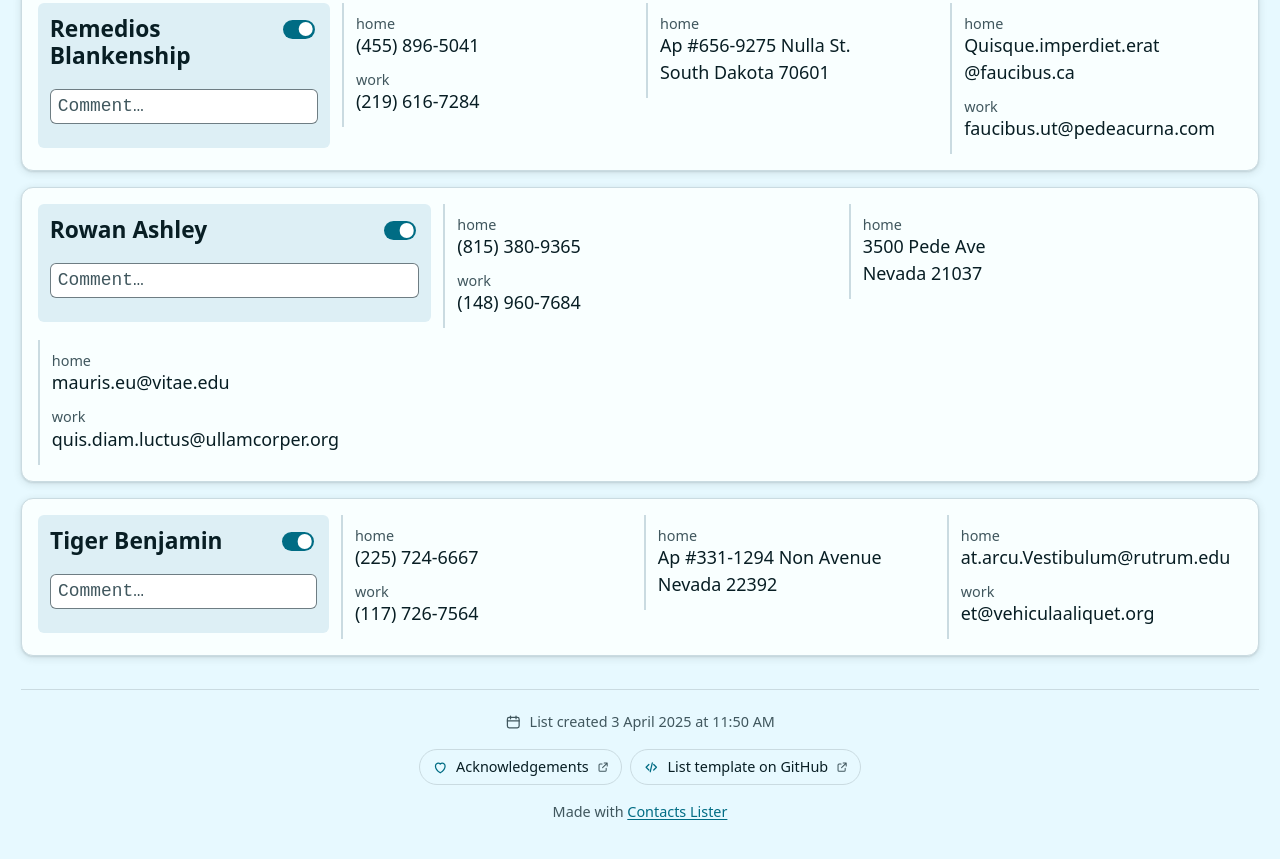
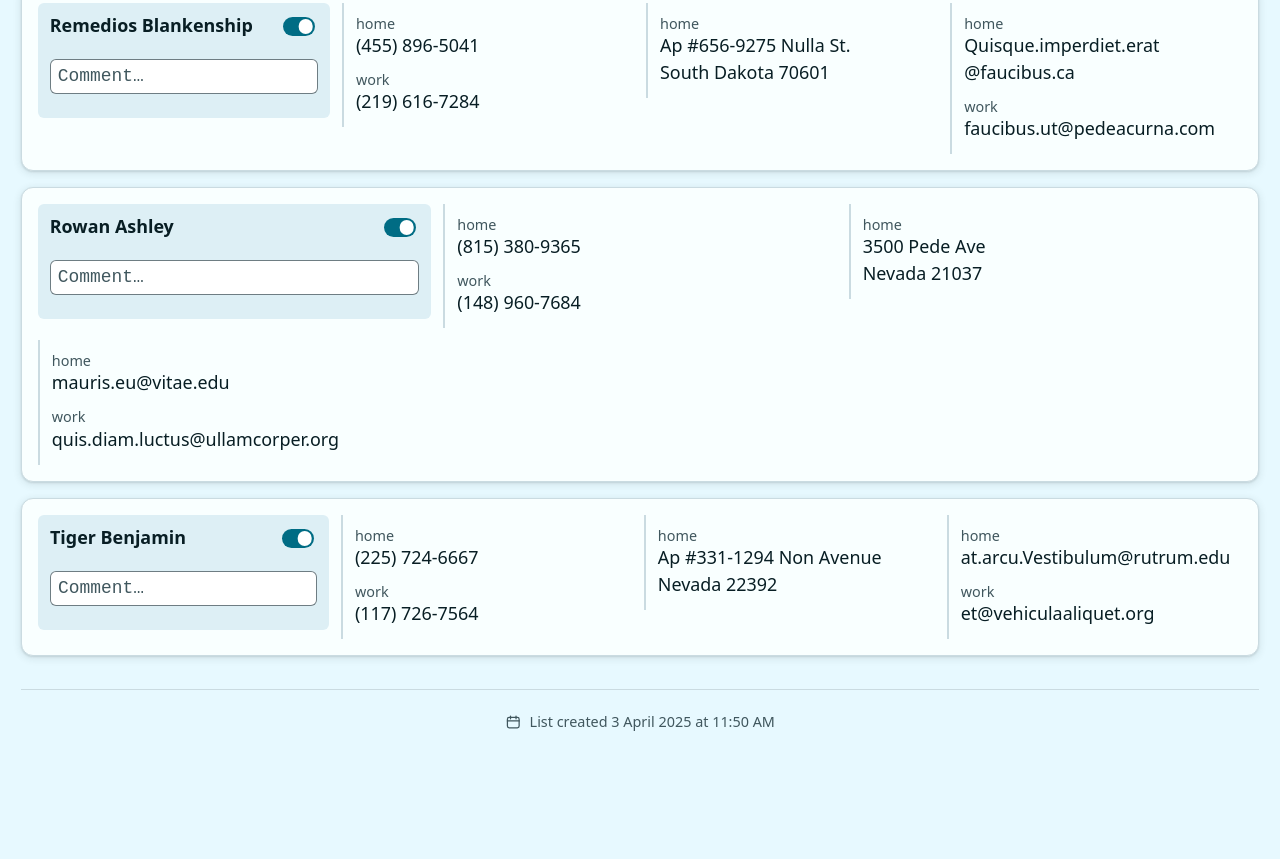
Before and after one commit to knvsoft/cl-template, a plain HTML site: page index.html in a window 1280 px wide. Shown: the part 1159-2018 px from the top of the page. After the commit the page ends 1933 px from the top, so only its background shows below. Drawn offline with Linux system fonts and the light colour scheme.

Commit message:
Footer: the credit line on paper only, links gone; card names Headline-sized on screen
- .list-footer-credit is hidden on screen and shown in print (small, --text-2); the date stays in both.
- The footer links (.list-footer-links) and their rules are removed; the app's About holds them now.
- .p-name on screen: --step-0, weight 600 (new token --weight-semibold); in print --step-1 bold as before.
  The card's details switch centres on the name's line at --step-0.
- index.html: the sample footer without the links.

```diff
--- a/index.html
+++ b/index.html
@@ -211,10 +211,6 @@
 
 <footer class="list-footer">
   <p id="created-time" class="list-footer-meta"><svg class="icon" viewBox="0 0 24 24" fill="none" stroke="currentColor" stroke-width="1.8" stroke-linecap="round" stroke-linejoin="round" aria-hidden="true"><rect x="3.5" y="5" width="17" height="15" rx="2.5"></rect><path d="M3.5 10h17M8 3v4M16 3v4"></path></svg><span>List created <time datetime="2025-04-03T11:50">3 April 2025 at 11:50 AM</time></span></p>
-  <nav class="list-footer-links" aria-label="About Contacts Lister" data-rm-cp>
-    <a href="https://knvsoft.com/contactslister/acknowledgement/" target="_blank" rel="noopener"><svg class="icon" viewBox="0 0 24 24" fill="none" stroke="currentColor" stroke-width="1.8" stroke-linecap="round" stroke-linejoin="round" aria-hidden="true"><path d="M12 20s-7-4.4-7-10a4 4 0 0 1 7-2.6A4 4 0 0 1 19 10c0 5.6-7 10-7 10z"></path></svg><span>Acknowledgements</span><svg class="icon icon--small" viewBox="0 0 24 24" fill="none" stroke="currentColor" stroke-width="2" stroke-linecap="round" stroke-linejoin="round" aria-hidden="true"><path d="M14 4h6v6M20 4l-9 9M18 14v4a2 2 0 0 1-2 2H6a2 2 0 0 1-2-2V8a2 2 0 0 1 2-2h4"></path></svg><span class="visually-hidden"> (opens in a new tab)</span></a>
-    <a href="https://github.com/knvsoft/cl-template" target="_blank" rel="noopener"><svg class="icon" viewBox="0 0 24 24" fill="none" stroke="currentColor" stroke-width="1.8" stroke-linecap="round" stroke-linejoin="round" aria-hidden="true"><path d="M8.5 8 4.5 12l4 4M15.5 8l4 4-4 4M13.5 5.5l-3 13"></path></svg><span>List template on GitHub</span><svg class="icon icon--small" viewBox="0 0 24 24" fill="none" stroke="currentColor" stroke-width="2" stroke-linecap="round" stroke-linejoin="round" aria-hidden="true"><path d="M14 4h6v6M20 4l-9 9M18 14v4a2 2 0 0 1-2 2H6a2 2 0 0 1-2-2V8a2 2 0 0 1 2-2h4"></path></svg><span class="visually-hidden"> (opens in a new tab)</span></a>
-  </nav>
   <p class="list-footer-credit">Made with <a href="https://knvsoft.com/contactslister/">Contacts Lister</a></p>
 </footer>
 <!-- faux-body --></div>
--- a/styles/cl-apply-options.css
+++ b/styles/cl-apply-options.css
@@ -114,7 +114,7 @@
     grid-column: 2;
     grid-row: 1;
     align-self: start;
-    margin-block-start: calc((var(--step-1) * var(--line-height-tight) - var(--switch-height) * 0.9) / 2);
+    margin-block-start: calc((var(--step-0) * var(--line-height-tight) - var(--switch-height) * 0.9) / 2);
     font-size: var(--step--1);
   }
 
--- a/styles/cl.css
+++ b/styles/cl.css
@@ -51,6 +51,7 @@
     --line-height-tight: 1.2;
     --weight-regular: 400;
     --weight-medium: 500;
+    --weight-semibold: 600;
     --weight-bold: 700;
 
     --duration-quick: 150ms;
@@ -526,7 +527,8 @@
     background: var(--surface-raised);
     border-radius: var(--radius-s);
   }
-  .p-name { font-size: var(--step-1); font-weight: var(--weight-bold); line-height: var(--line-height-tight); text-wrap: balance; overflow-wrap: break-word; }
+  /* The card's name: Headline-sized on screen (as the names in Mail and Contacts), larger and bold on paper (print) */
+  .p-name { font-size: var(--step-0); font-weight: var(--weight-semibold); line-height: var(--line-height-tight); text-wrap: balance; overflow-wrap: break-word; }
   .name-and-org .p-org, .name-and-org .p-name + p { color: var(--text-2); }
   .h-card dl {
     flex: 1 1 var(--measure-card); max-inline-size: 100%;   /* a long word can't push the part past the card */
@@ -608,7 +610,8 @@
      emails break only where they would overflow. */
   .h-card dd { overflow-wrap: break-word; }
 
-  /* Footer: when the list was made, then quiet links, then a one-line credit */
+  /* Footer: when the list was made. The credit line is for paper only (print below): on screen the page shows the date
+     alone; the app's About holds the links. */
   .list-footer {
     display: flex; flex-direction: column; align-items: center; gap: var(--space-s);
     margin-block-start: var(--space-l);
@@ -617,23 +620,8 @@
     font-size: var(--step--1); color: var(--text-2);
     text-align: center;
   }
-  .list-footer-meta, .list-footer-links a { display: inline-flex; align-items: center; gap: var(--space-2xs); }
-  .list-footer-links { display: flex; flex-wrap: wrap; justify-content: center; gap: var(--space-2xs); }
-  .list-footer-links a {
-    min-block-size: var(--target-min);
-    max-inline-size: 100%;
-    padding-inline: var(--gutter-xs);
-    border: var(--border-thin) solid var(--hairline);
-    border-radius: var(--radius-pill);
-    color: var(--text-1);
-    text-decoration: none;
-    transition: background-color var(--duration-quick) var(--ease-out), border-color var(--duration-quick) var(--ease-out);
-  }
-  .list-footer-links a:hover { background: var(--surface-raised); border-color: var(--border); }
-  .list-footer-links a > span { min-inline-size: 0; overflow-wrap: anywhere; }
-  .list-footer-links .icon { color: var(--accent); }
-  .list-footer-links .icon--small { color: var(--text-2); }
-  .list-footer-credit a { color: var(--accent); text-underline-offset: var(--underline-offset); }
+  .list-footer-meta { display: inline-flex; align-items: center; gap: var(--space-2xs); }
+  .list-footer-credit { display: none; }
   .icon { inline-size: var(--icon-size); block-size: var(--icon-size); flex: none; }
   .icon--small { inline-size: var(--icon-size-small); block-size: var(--icon-size-small); }
 
@@ -690,7 +678,7 @@
       --glass-mix: 100%;
     }
     .actions-container { backdrop-filter: none; }
-    .h-card, .menu-group, .list-footer-links a { border-color: var(--border); }
+    .h-card, .menu-group { border-color: var(--border); }
     .h-card dl { border-color: var(--border); }
     select, input[type="search"], input[type="text"], button:not(.destructive) { border-color: var(--text-2); }
     .field:has(> select)::after { background: var(--text-1); }
@@ -713,7 +701,7 @@
   @media (forced-colors: active) {
     :root, [data-theme] { --focus-ring: var(--border-thick) solid Highlight; }
     header, .actions-container, .segmented { border: var(--border-thin) solid CanvasText; }
-    .h-card, .menu-group, .list-footer-links a { border-color: CanvasText; }
+    .h-card, .menu-group { border-color: CanvasText; }
     .actions-container:not([data-pill-layout="inline"], [data-pill-layout="below"]) #show-fields { border: var(--border-thin) solid CanvasText; }
     button { background: ButtonFace; color: ButtonText; border-color: ButtonText; }
     .field:has(> select)::after { forced-color-adjust: none; background: CanvasText; }
@@ -740,8 +728,10 @@
     #list-comment:empty::before, .p-note:empty::before { content: none; }
     .editable[contenteditable] { background: none; box-shadow: none; padding: 0; }
     #h-cards > .h-card { content-visibility: visible; }
-    .list-footer { border: 0; padding-block: var(--print-gap) 0; margin-block-start: var(--print-gap); }
-    .list-footer-links, .list-footer-credit, .list-footer .icon { display: none; }
+    .list-footer { border: 0; padding-block: var(--print-gap) 0; margin-block-start: var(--print-gap); gap: var(--space-3xs); }
+    .list-footer .icon { display: none; }
+    .list-footer-credit { display: block; color: var(--text-2); }
+    .p-name { font-size: var(--step-1); font-weight: var(--weight-bold); }
     .actions-container { position: static; }
     .h-card {
       break-inside: avoid;
```
